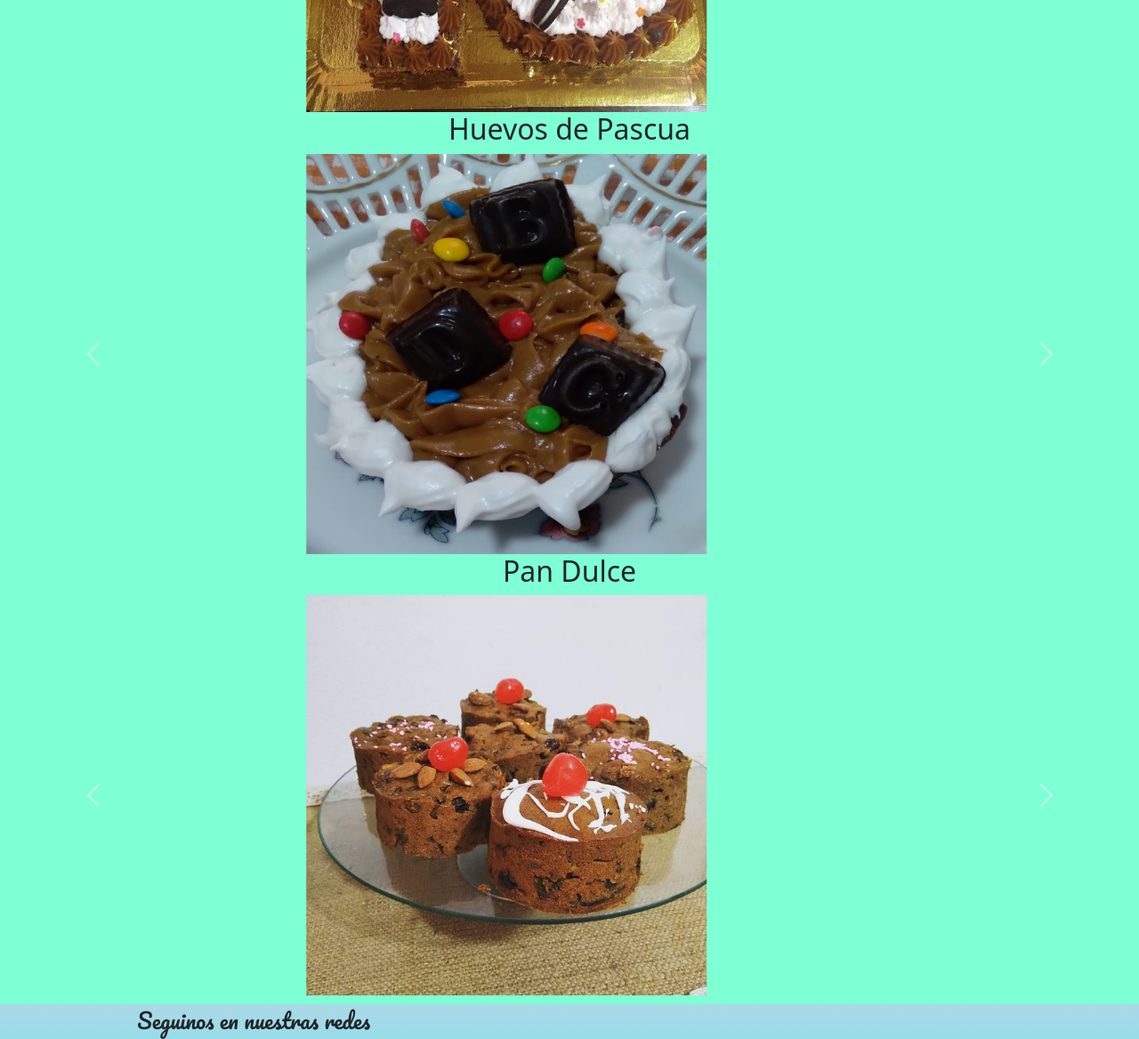
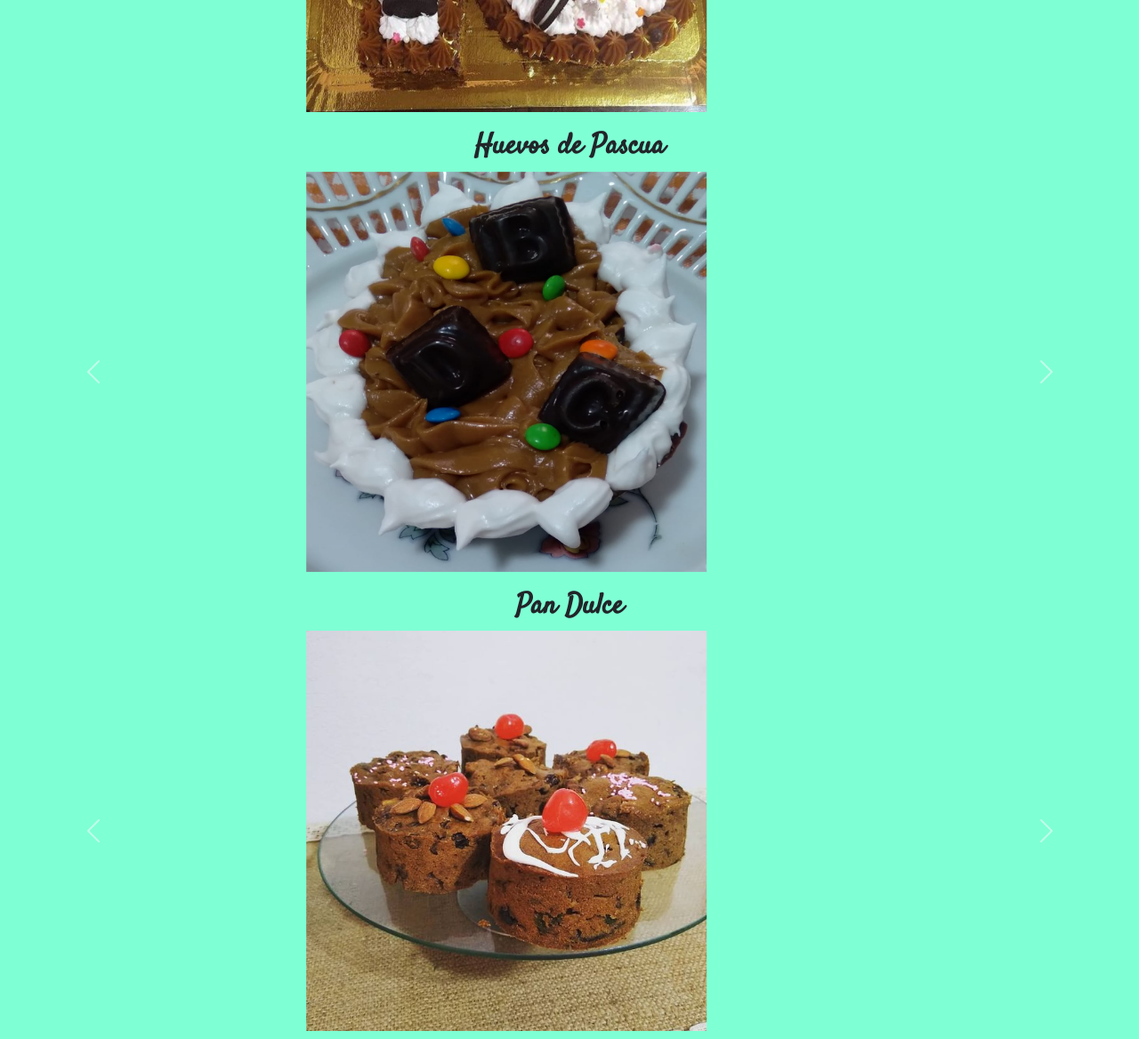
Before and after one commit to LucasKatz/repositoriokatz, a website: page pages/festividades.html in a window 1280 px wide. Shown: the part 680-1848 px from the top of the page at 89% size. Drawn offline with nearby package versions, Linux system fonts and the light colour scheme; grey boxes are pictures that could not be loaded.

Commit message:
Agregue algunos cambios a Festividades

```diff
--- a/Sass/estilos.scss
+++ b/Sass/estilos.scss
@@ -22,9 +22,6 @@ $estilos: (
 box-sizing: border-box;
 }
 
-h2{
-    font-style: $font3;
-}
 
 /*BARRA DE NAVEGACIÓN*/
 
@@ -63,7 +60,6 @@ main{
 
     .perfil{
     background-color: $color1;
-    justify-content: center;
     padding-bottom: 15px;
     }
 
@@ -349,6 +345,10 @@ footer {
     .productosFestivos {
         background-color: aquamarine;
         padding: 10px;
+
+        h2{
+            font-family: $font3;
+            font-weight: bolder;
         }
 
         .serviciosPersonalizados {
@@ -362,21 +362,22 @@ footer {
             font-family: $font3;
             font-size: x-large;
         }
-
+    }
     /*FESTIVIDADES - CAROUSELES */
 
     #carouselExampleControls {
         text-align: center;
+        margin-bottom: 20px;
 
     }
 
     #carouselExampleControls2{
-        text-align: center;
+    @extend #carouselExampleControls;
     }
 
 
     #carouselExampleControls3{
-        text-align: center;
+      @extend #carouselExampleControls;
     }
 
 /*SERVICIO DE CATERING*/
```
Also changed, not shown: pages/festividades.html (+2 -1 lines), Css/estilos.css, 1 other file. Lines whose indentation alone changed are shown as unchanged.
